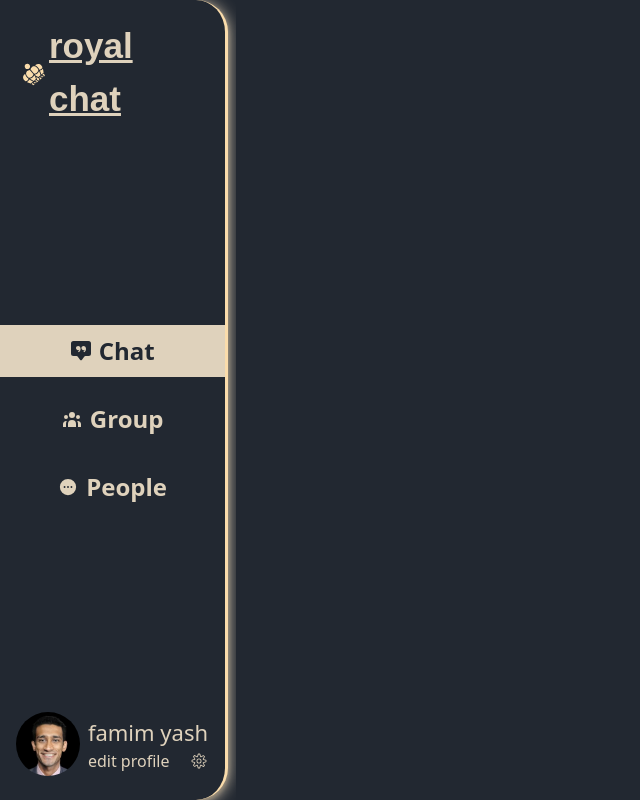
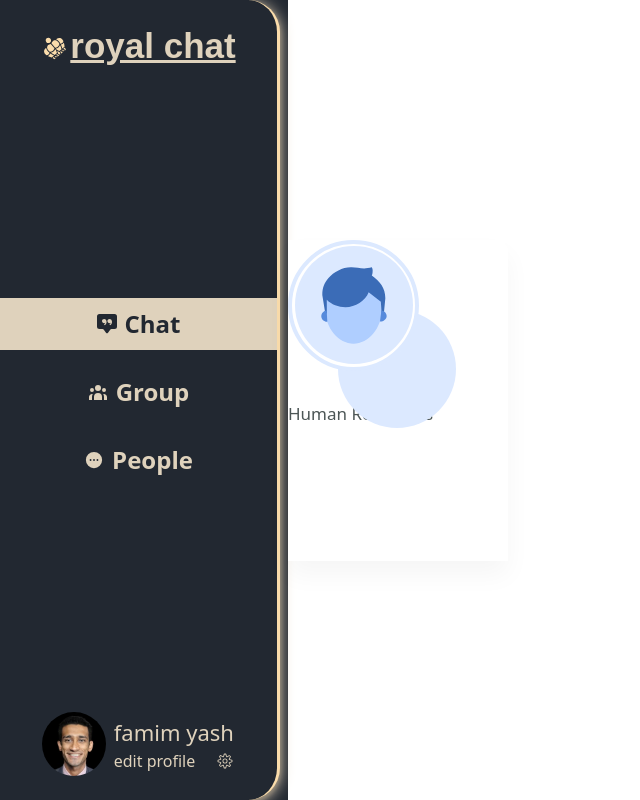
Before and after one commit to FamimHayat/Chat-Application, a React (Vite) app: page /UserProfile in a window 1280 px wide. Shown: the whole page, without its empty margins (0-640 px from the left). Built offline with nearby package versions, Linux system fonts and the light colour scheme; a web font is replaced by a local one.

Commit message:
user page styling

```diff
--- a/src/pages/UserProfile.jsx
+++ b/src/pages/UserProfile.jsx
@@ -1,13 +1,63 @@
-import React from 'react'
+import React from "react";
 
 const UserProfile = () => {
   return (
-      <>
-          <section className='bg-primary h-dvh w-full'>
+    <>
+      <section className="flex items-center justify-center">
+        <a
+          href="#"
+          className="group relative flex h-[321px] w-[220px] flex-col items-center justify-center overflow-hidden rounded-tr-[10px] bg-white text-[#4C5656] shadow-[0_14px_26px_rgba(0,0,0,0.04)] transition-all duration-300 ease-out hover:translate-y-[-5px] hover:scale-[1.005] hover:shadow-[0_24px_36px_rgba(0,0,0,0.11),0_24px_46px_rgba(220,233,255,0.48)] active:scale-[1] active:shadow-[0_15px_24px_rgba(0,0,0,0.11),0_15px_24px_rgba(220,233,255,0.48)]"
+        >
+          <div className="absolute top-[70px] left-[50px] h-[118px] w-[118px] rounded-full bg-[#DCE9FF] transition-transform duration-300 ease-out group-hover:scale-[4]" />
 
-          </section>
-      </>
-  )
-}
+          <div className="relative z-10 flex h-[131px] w-[131px] items-center justify-center rounded-full border-4 border-[#DCE9FF] bg-white transition-all duration-300 ease-out group-hover:border-[#f1f7ff] group-hover:bg-[#DCE9FF]">
+            <div className="absolute h-[118px] w-[118px] rounded-full bg-[#DCE9FF] transition-opacity duration-300 ease-out group-hover:bg-[#f1f7ff]" />
+            <svg
+              xmlns="http://www.w3.org/2000/svg"
+              viewBox="1855 26 66 77"
+              height="77px"
+              width="66px"
+              className="z-10"
+            >
+              <desc>Created with Sketch.</desc>
+              <g
+                transform="translate(1855.000000, 26.000000)"
+                fillRule="evenodd"
+                fill="none"
+                strokeWidth={1}
+                stroke="none"
+                id="Page-1"
+              >
+                <path
+                  fill="#AFCEFF"
+                  id="Fill-8"
+                  d="M4.28872448,42.7464904 C4.28872448,39.3309774 5.4159227,33.7621426 6.40576697,30.4912557 C10.5920767,32.1098991 14.3021264,35.1207513 18.69596,35.1207513 C30.993618,35.1207513 42.5761396,28.7162991 49.9992251,17.9014817 C56.8027248,23.8881252 60.8188351,33.0463165 60.8188351,42.7464904 C60.8188351,60.817447 47.6104607,76.6693426 32.5537798,76.6693426 C17.4970989,76.6693426 4.28872448,60.817447 4.28872448,42.7464904"
+                />
+                <path
+                  fill="#3B6CB7"
+                  id="Fill-10"
+                  d="M64.3368879,31.1832696 L62.8424171,46.6027478 L60.6432609,46.7824348 L59.8340669,34.6791304 L47.6573402,25.3339478 C44.2906753,34.068487 34.3459503,40.2903304 24.4684093,40.2903304 C17.7559812,40.2903304 10.046244,37.4168 5.80469412,32.8004522 L5.80469412,34.6791304 L5.80469412,46.6027478 L4.28932167,46.6027478 L1.30187314,27.8802435 C1.30187314,20.9790957 3.52342407,15.5432 7.27229127,11.3578087 C13.132229,4.79558261 21.8124018,0.0492173913 30.5672235,0.342852174 C37.4603019,0.569286957 42.6678084,2.72991304 50.8299179,0.342852174 C51.4629405,1.44434783 51.8615656,3.00455652 51.5868577,5.22507826 C51.4629405,6.88316522 51.2106273,7.52302609 50.8299179,8.45067826 C58.685967,14.1977391 64.3368879,20.7073739 64.3368879,31.1832696"
+                />
+                <path
+                  fill="#568ADC"
+                  id="Fill-13"
+                  d="M58.9405197,54.5582052 C62.0742801,54.8270052 65.3603242,52.60064 65.6350321,49.5386574 C65.772386,48.009127 65.2617876,46.5570226 64.3182257,45.4584487 C63.3761567,44.3613357 62.0205329,43.6162922 60.4529062,43.4818922 L58.9405197,54.5582052 Z"
+                />
+                <path
+                  fill="#568ADC"
+                  id="Fill-15"
+                  d="M6.32350389,54.675367 C3.18227865,54.8492104 0.484467804,52.4957496 0.306803449,49.4264626 C0.217224782,47.8925496 0.775598471,46.4579757 1.75200594,45.3886191 C2.7284134,44.3192626 4.10792487,43.6165843 5.67853749,43.530393 L6.32350389,54.675367 Z"
+                />
+              </g>
+            </svg>
+          </div>
+          <p className="mt-[30px] text-[17px] text-inherit transition-colors duration-300 ease-out group-hover:text-[#4C5656] z-10">
+            Human Resources
+          </p>
+        </a>
+      </section>
+    </>
+  );
+};
 
-export default UserProfile
+export default UserProfile;
```
